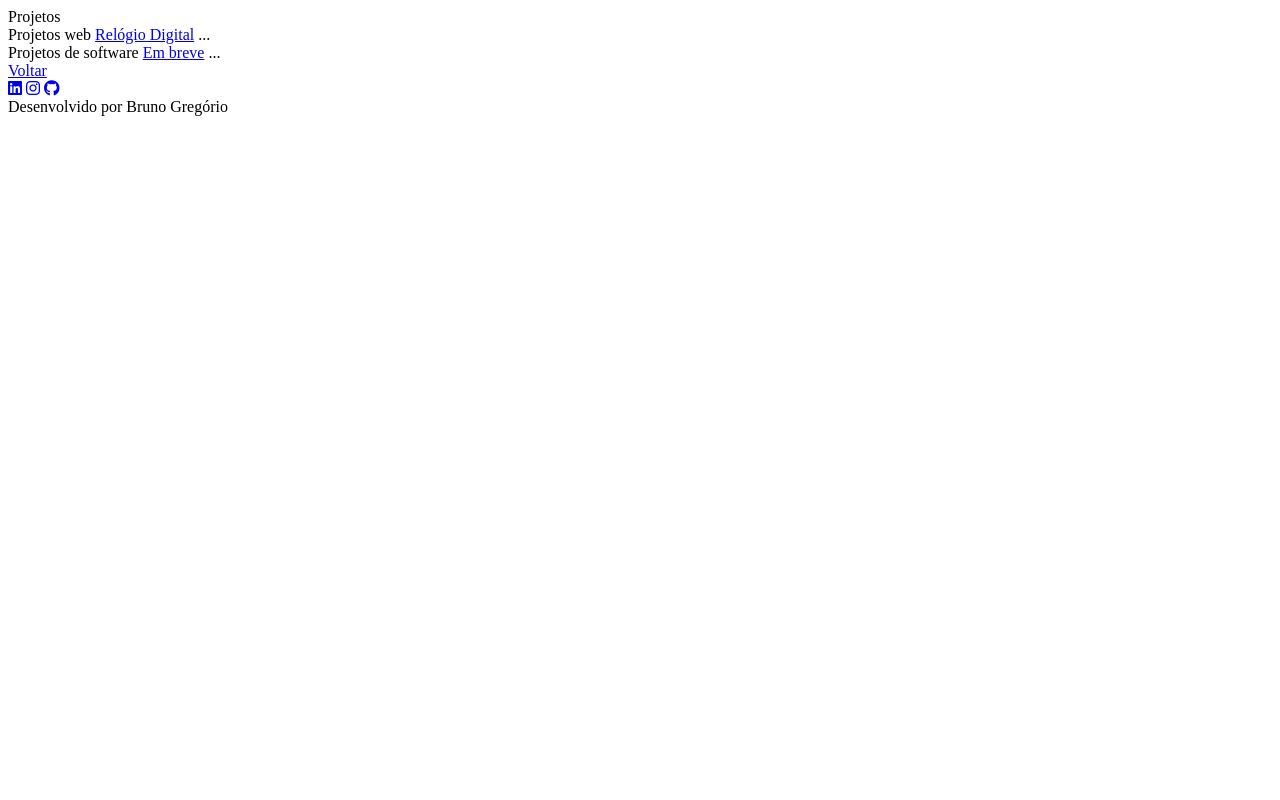
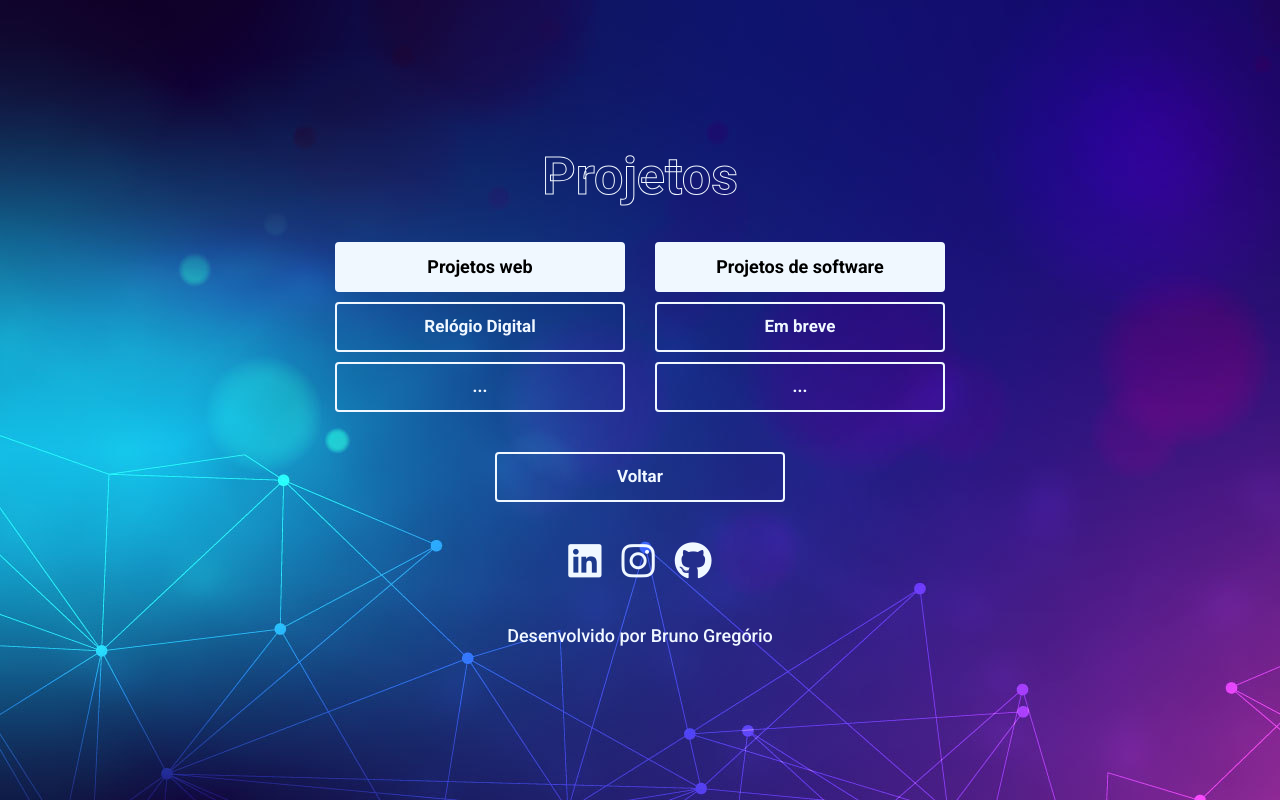
Before and after one commit to DevBrzera/meu-portifolio, a plain HTML site: page projects.html in a window 1280 px wide. Drawn offline with Linux system fonts and the light colour scheme; the site is published under a folder, as on GitHub Pages, so addresses that start at the root find nothing.

Commit message:
update diretory styles 1.3

```diff
--- a/projects.html
+++ b/projects.html
@@ -5,8 +5,8 @@
     <meta name="viewport" content="width=device-width, initial-scale=1.0">
     <link rel="stylesheet" href="https://cdnjs.cloudflare.com/ajax/libs/font-awesome/6.4.2/css/all.min.css">
     <link rel="icon" type="image/png" sizes="32x32" href="./assets/favicon-32x32.png">
-    <link rel="stylesheet" type="text/css" href="/styles/reset.css">
-    <link rel="stylesheet" type="text/css" href="/styles/projects.css">
+    <link rel="stylesheet" type="text/css" href="./styles/reset.css">
+    <link rel="stylesheet" type="text/css" href="./styles/projects.css">
     <title>@Bruno Gregório</title>
 </head>
 <body>
```
